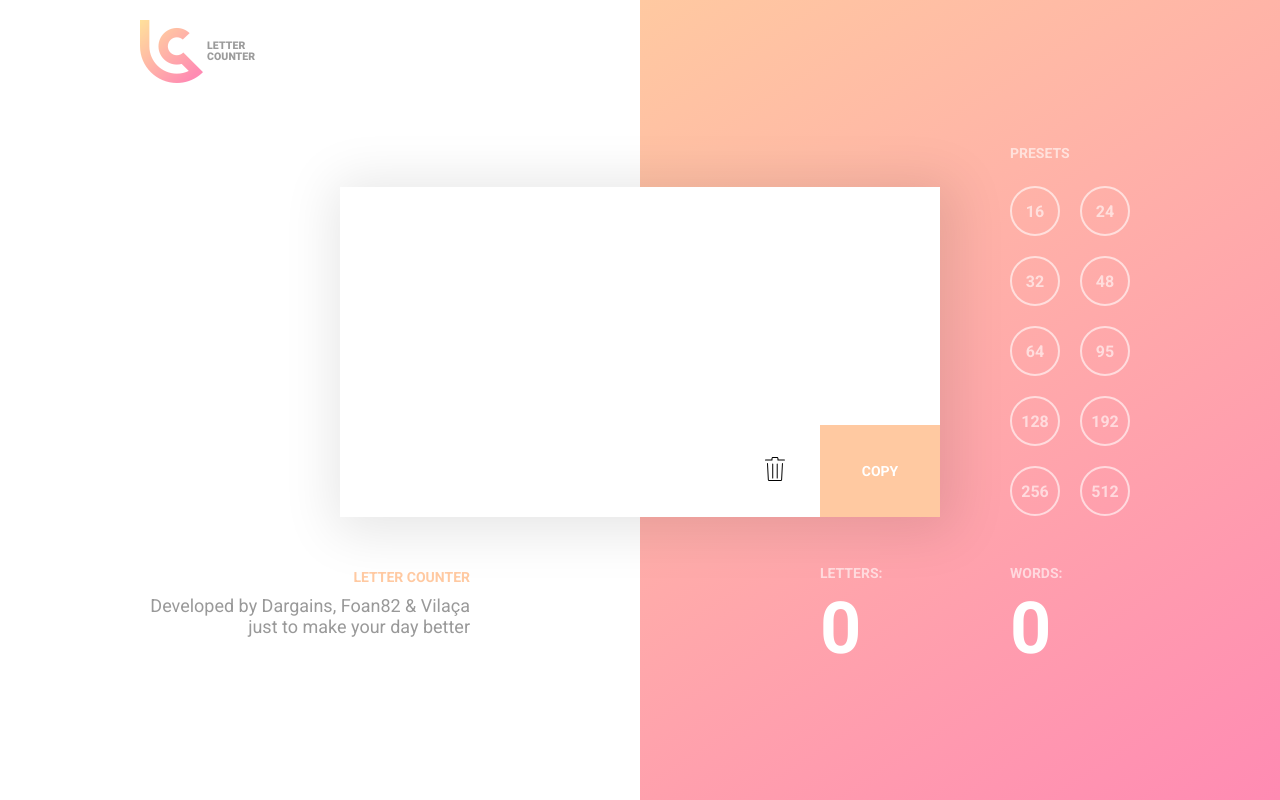
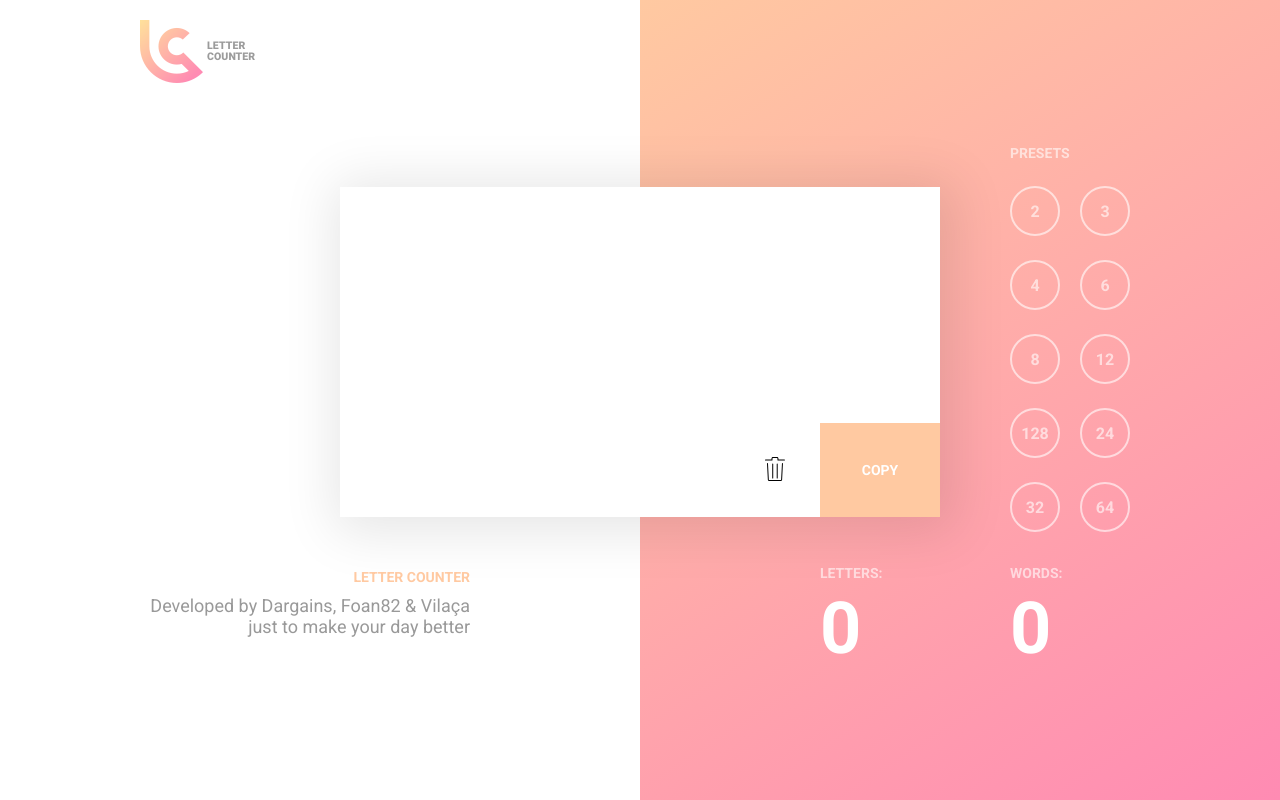
Before and after one commit to dargains/lettercounter, a React (Create React App) app: page / in a window 1280 px wide. Built offline with nearby package versions, Linux system fonts and the light colour scheme.

Commit message:
UPD: flip preset buttons;

```diff
--- a/src/App.css
+++ b/src/App.css
@@ -98,6 +98,7 @@ main {
   position: absolute;
   bottom: 0;
   border: 0;
+  margin: 0;
   cursor: pointer;
   text-transform: uppercase;
   font-weight: bold;
@@ -114,7 +115,7 @@ main {
   background-color: var(--primaryColor);
   color: var(--neu01);
   width: 120px;
-  line-height: 90px;
+  line-height: 92px;
 }
 textarea {
   width: 100%;
@@ -189,6 +190,66 @@ textarea {
   margin: 0;
   font-weight: bold;
 }
+/* entire container, keeps perspective */
+.flip-container {
+	perspective: 1000px;
+  margin-top: 20px;
+  display: inline-block;
+}
+.flip-container:nth-child(2n) {
+  margin-right: 20px;
+}
+	/* flip the pane when hovered */
+	.flip-container:hover .flipper, .flip-container.hover .flipper {
+		transform: rotateY(180deg);
+	}
+
+.flip-container, .front, .back {
+  width: 50px;
+  height: 50px;
+}
+
+/* flip speed goes here */
+.flipper {
+	transition: 0.6s;
+	transform-style: preserve-3d;
+
+	position: relative;
+}
+
+/* hide back of pane during swap */
+.front, .back {
+	backface-visibility: hidden;
+	position: absolute;
+	top: 0;
+	left: 0;
+  cursor: pointer;
+  border-radius: 50%;
+  border: 2px solid var(--neu01);
+  color: var(--neu01);
+  font-size: 16px;
+  font-weight: bold;
+  padding: 0;
+  display: flex;
+  align-items: center;
+  justify-content: center;
+}
+
+/* front pane, placed above back */
+.front {
+	z-index: 2;
+	/* for firefox 31 */
+	transform: rotateY(0deg);
+  opacity: .6;
+}
+
+/* back, initially hidden pane */
+.back {
+	transform: rotateY(180deg);
+  background-color: var(--neu01);
+  color: var(--primaryColor);
+  opacity: 1;
+}
 @media only screen and (max-width: 768px) {
   main {
     height: auto;
@@ -241,7 +302,13 @@ textarea {
   .presets button {
     margin: 7px;
   }
+  .flip-container {
+    margin: 7px;
+  }
   .presets button:nth-child(2n) {
+    margin-right: 7px;
+  }
+  .flip-container:nth-child(2n) {
     margin-right: 7px;
   }
   .about {
--- a/src/App.js
+++ b/src/App.js
@@ -73,16 +73,66 @@ class App extends Component {
           </div>
           <div className="presets">
             <h2>Presets</h2>
-            <button onClick={this.insertLorem.bind(this, 16)}>16</button>
-            <button onClick={this.insertLorem.bind(this, 24)}>24</button>
-            <button onClick={this.insertLorem.bind(this, 32)}>32</button>
-            <button onClick={this.insertLorem.bind(this, 48)}>48</button>
-            <button onClick={this.insertLorem.bind(this, 64)}>64</button>
-            <button onClick={this.insertLorem.bind(this, 95)}>95</button>
-            <button onClick={this.insertLorem.bind(this, 128)}>128</button>
-            <button onClick={this.insertLorem.bind(this, 192)}>192</button>
-            <button onClick={this.insertLorem.bind(this, 256)}>256</button>
-            <button onClick={this.insertLorem.bind(this, 512)}>512</button>
+            <div className="flip-container" onClick={this.insertLorem.bind(this, 16)}>
+            	<div className="flipper">
+            		<div className="front">2</div>
+            		<div className="back">16</div>
+            	</div>
+            </div>
+            <div className="flip-container" onClick={this.insertLorem.bind(this, 24)}>
+              <div className="flipper">
+                <div className="front">3</div>
+                <div className="back">24</div>
+              </div>
+            </div>
+            <div className="flip-container" onClick={this.insertLorem.bind(this, 32)}>
+              <div className="flipper">
+                <div className="front">4</div>
+                <div className="back">32</div>
+              </div>
+            </div>
+            <div className="flip-container" onClick={this.insertLorem.bind(this, 48)}>
+              <div className="flipper">
+                <div className="front">6</div>
+                <div className="back">48</div>
+              </div>
+            </div>
+            <div className="flip-container" onClick={this.insertLorem.bind(this, 64)}>
+              <div className="flipper">
+                <div className="front">8</div>
+                <div className="back">64</div>
+              </div>
+            </div>
+            <div className="flip-container" onClick={this.insertLorem.bind(this, 95)}>
+              <div className="flipper">
+                <div className="front">12</div>
+                <div className="back">95</div>
+              </div>
+            </div>
+            <div className="flip-container" onClick={this.insertLorem.bind(this, 128)}>
+              <div className="flipper">
+                <div className="front">128</div>
+                <div className="back">16</div>
+              </div>
+            </div>
+            <div className="flip-container" onClick={this.insertLorem.bind(this, 192)}>
+              <div className="flipper">
+                <div className="front">24</div>
+                <div className="back">192</div>
+              </div>
+            </div>
+            <div className="flip-container" onClick={this.insertLorem.bind(this, 256)}>
+              <div className="flipper">
+                <div className="front">32</div>
+                <div className="back">256</div>
+              </div>
+            </div>
+            <div className="flip-container" onClick={this.insertLorem.bind(this, 512)}>
+              <div className="flipper">
+                <div className="front">64</div>
+                <div className="back">512</div>
+              </div>
+            </div>
           </div>
           <div className="about">
             <h1 className="title">Letter Counter</h1>
--- a/src/index.js
+++ b/src/index.js
@@ -7,5 +7,5 @@ ReactDOM.render(<App />, document.getElementById('root'));
 if ('serviceWorker' in navigator) {
   navigator.serviceWorker
     .register('./service-worker.js')
-    .then(function() { console.log('Service Worker v1.02 Registered'); });
+    .then(function() { console.log('Service Worker v1.03 Registered'); });
 }
--- a/src/service-worker.js
+++ b/src/service-worker.js
@@ -1,4 +1,4 @@
-var cacheName = 'lettercounter v1.02';
+var cacheName = 'lettercounter v1.03';
 var filesToCache = [
   '/',
   '/index.html',
```
Also changed, not shown: public/manifest.json.
